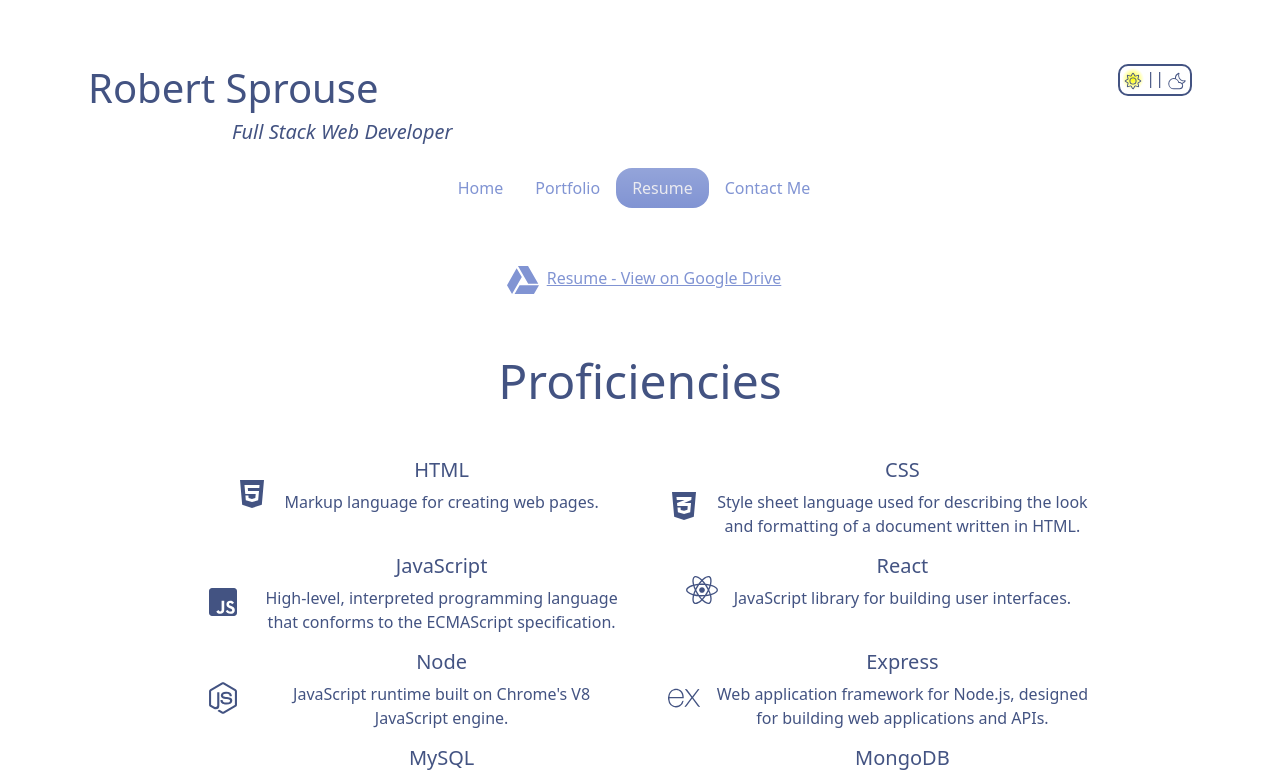
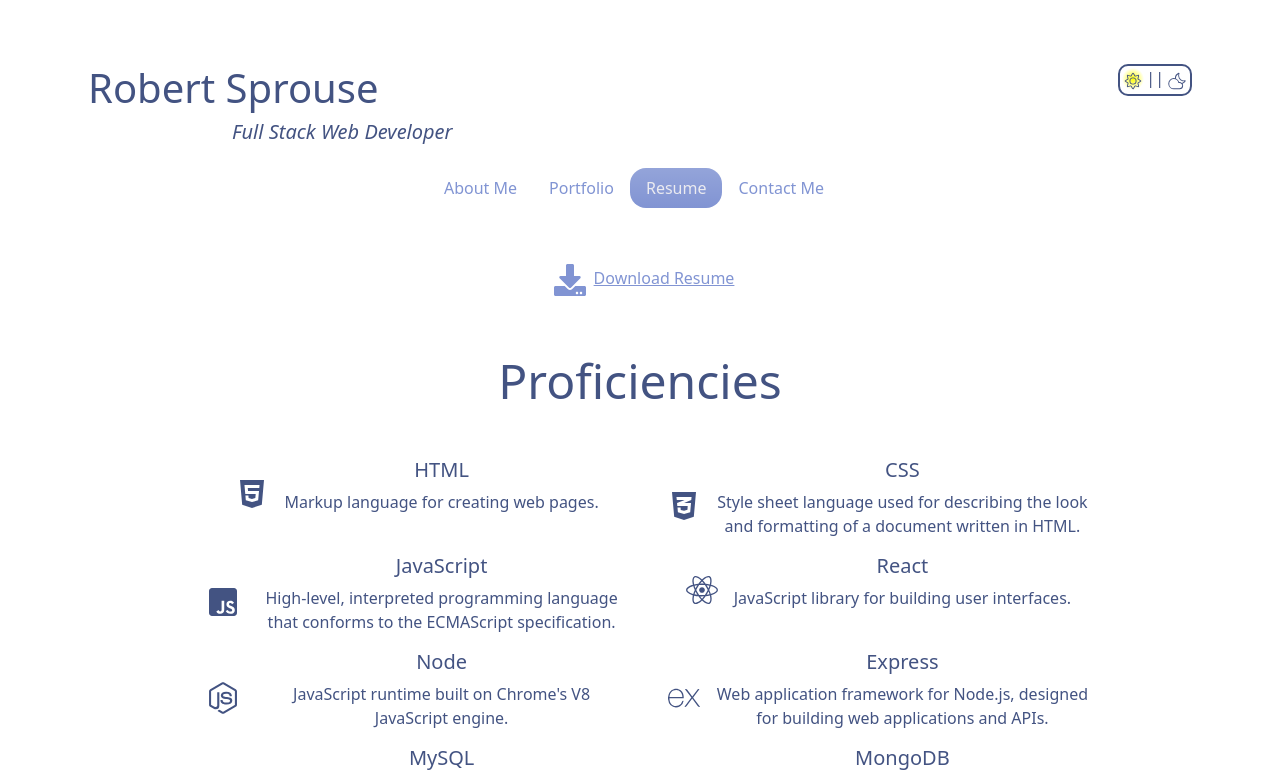
Before and after one commit to RobSprouse/Robert-Sprouse-My-Portfolio, a React (Vite) app: page /resume in a window 1280 px wide. Shown: the top 776 px of the page. Built offline with nearby package versions, Linux system fonts and the light colour scheme.

Commit message:
completed readme, polishing styling, made resume downloadable

```diff
--- a/src/components/UI/Header/Navigation/Navigation.jsx
+++ b/src/components/UI/Header/Navigation/Navigation.jsx
@@ -13,7 +13,7 @@
           <Nav className={styles.nav} variant="pills" activeKey={location.pathname}>
                <Nav.Item>
                     <Nav.Link as={Link} to="/" eventKey="/">
-                         Home
+                         About Me
                     </Nav.Link>
                </Nav.Item>
 
--- a/src/components/pages/Resume/Resume.jsx
+++ b/src/components/pages/Resume/Resume.jsx
@@ -1,6 +1,7 @@
 import proficiencies from "../../../assets/proficiencies.jsx";
 import { Container, Row, Col } from "react-bootstrap";
-import { FaGoogleDrive } from "react-icons/fa";
+import { FaDownload } from "react-icons/fa";
+import Resume2024 from "../../../assets/Resume/2023-Resume-for-portfolio.pdf";
 
 function Resume() {
      const styles = {
@@ -15,13 +16,9 @@
 
      return (
           <section className={styles.section}>
-               <a
-                    href="https://docs.google.com/document/d/1PJqbYeXZvpqSP8J_XM1TLBhNHIF-keub/edit?usp=drive_link&ouid=117059958261249643585&rtpof=true&sd=true"
-                    target="_blank"
-                    rel="noopener noreferrer"
-               >
-                    <FaGoogleDrive size="2em" className={styles.a} />
-                    Resume - View on Google Drive
+               <a href={Resume2024} download target="_blank" rel="noopener noreferrer">
+                    <FaDownload size="2em" className={styles.a} />
+                    Download Resume
                </a>
 
                <Container className={styles.container}>
--- a/src/main.scss
+++ b/src/main.scss
@@ -25,6 +25,13 @@
 .text-underline {
      text-decoration: underline;
 }
+
+@media screen and (min-width: 1440px) {
+     body {
+          margin: 2% 18% 5% 18%;
+     }
+}
+
 @media screen and (max-width: 500px) {
      * {
           font-size: 0.805rem;
```
Also changed, not shown: 2 other files (tests, documents, lock files or other folders).
